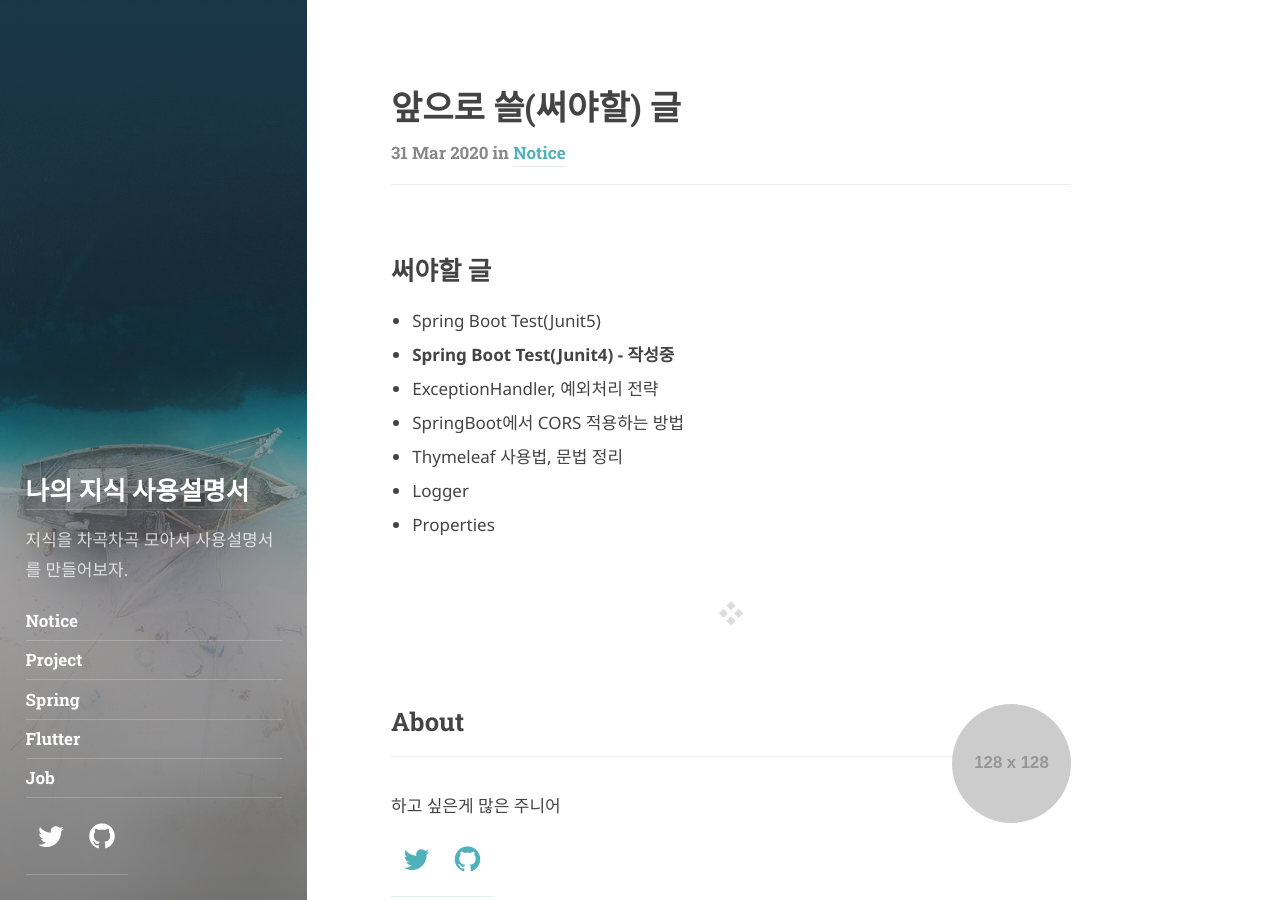
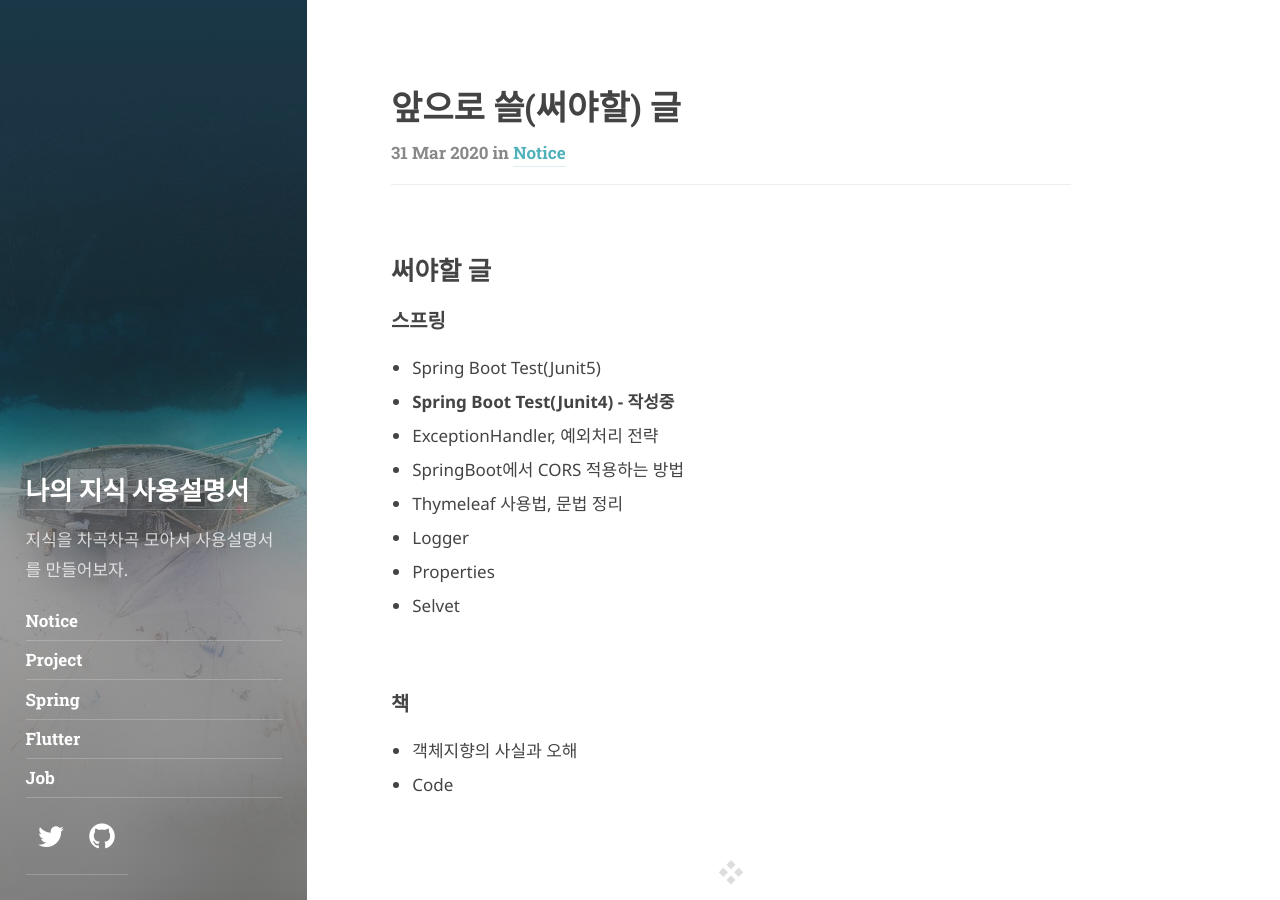
Before and after one commit to G-ONL/g-onl.github.io, a Jekyll site: the page built from _posts/2020-03-31-future-writing.md, in a window 1280 px wide and 900 px high. Built offline with Jekyll 4.4.1, drawn with Linux system fonts in a browser that asks for light colours; some web fonts are replaced; comment, search, counter and statistics services are not loaded.

Commit message:
Update 2020-03-31-future-writing.md

```diff
--- a/_posts/2020-03-31-future-writing.md
+++ b/_posts/2020-03-31-future-writing.md
@@ -9,6 +9,7 @@ decription: >
 
 ## 써야할 글
 
+### 스프링
 - Spring Boot Test(Junit5)
 - <strong> Spring Boot Test(Junit4) - 작성중</strong>
 - ExceptionHandler, 예외처리 전략
@@ -16,3 +17,8 @@ decription: >
 - Thymeleaf 사용법, 문법 정리
 - Logger
 - Properties
+- Selvet
+
+### 책
+- 객체지향의 사실과 오해
+- Code
```
